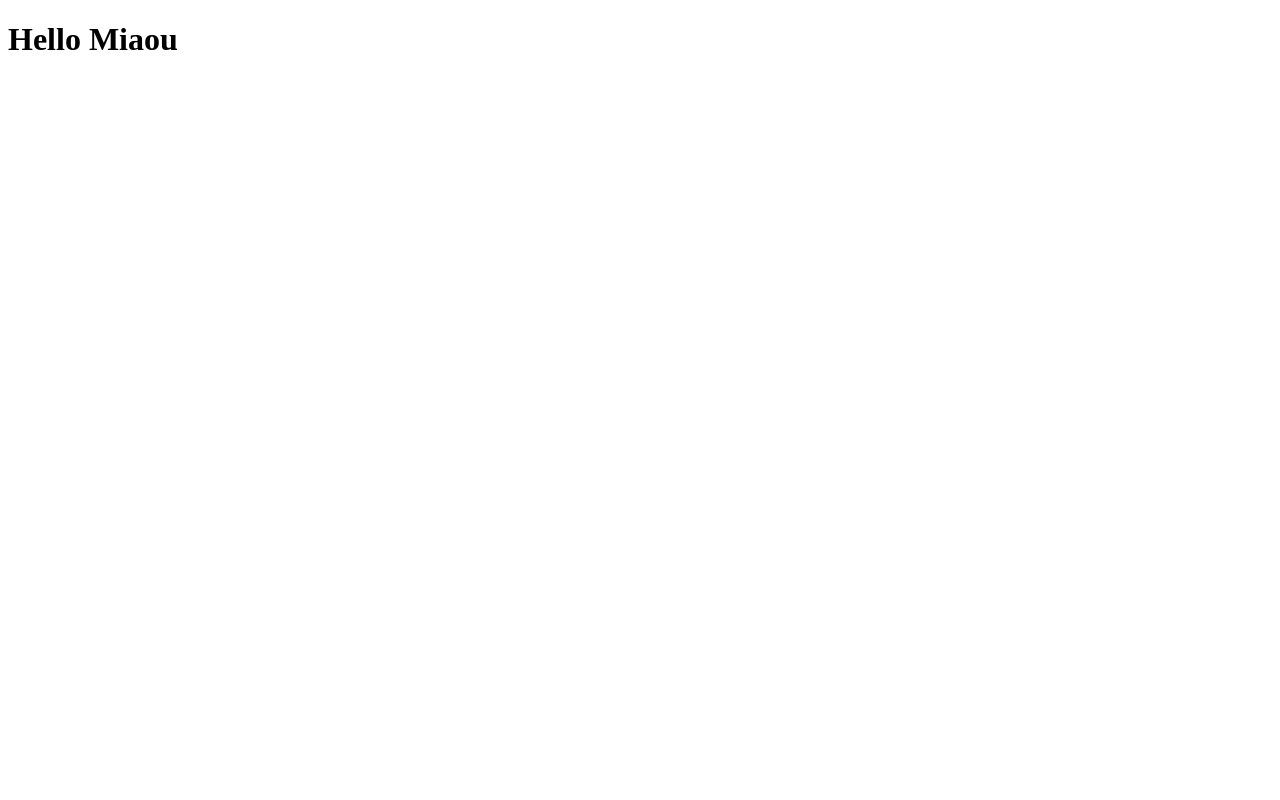
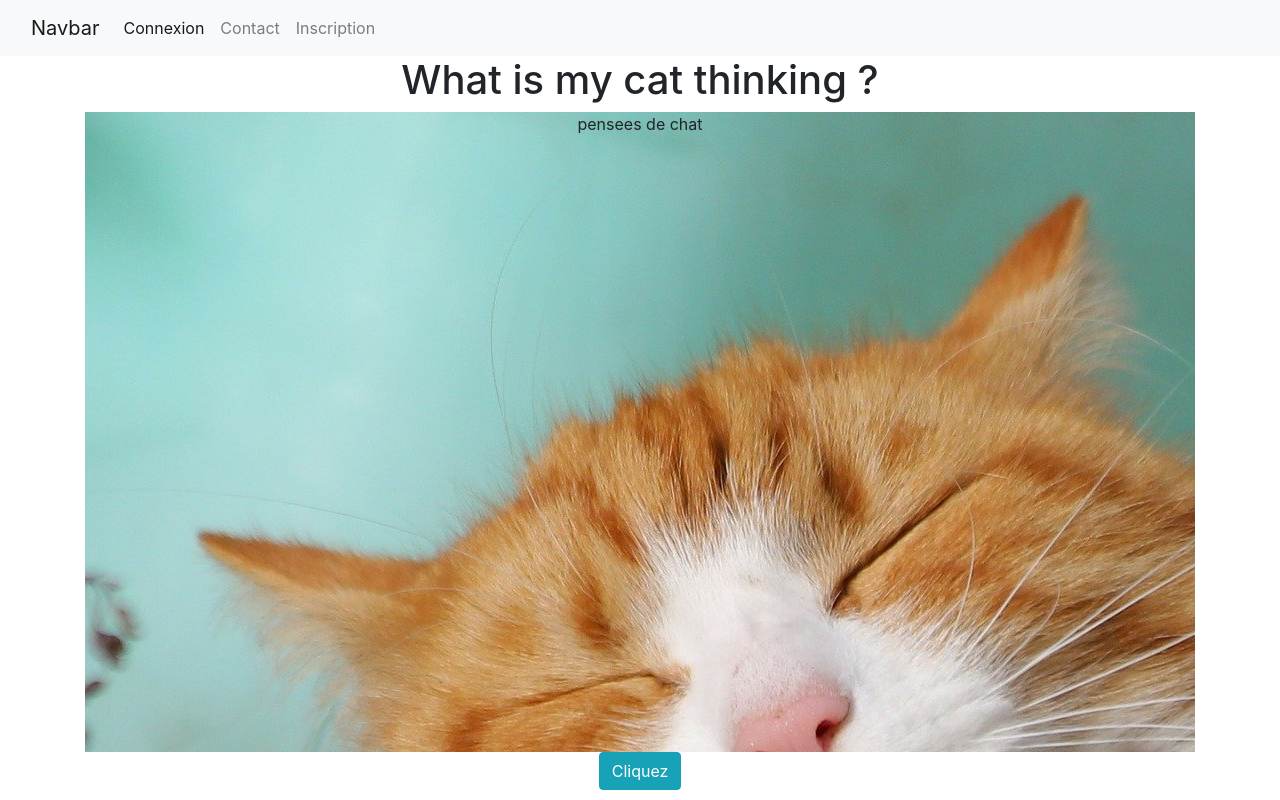
Before and after one commit to ZK9XW3/my-cat-is-thinking-front, a plain HTML site: page index.html in a window 1280 px wide. Drawn offline with nearby package versions, Linux system fonts and the light colour scheme.

Commit message:
feature(html): integration

```diff
--- a/assets/css/style.css
+++ b/assets/css/style.css
@@ -0,0 +1,12 @@
+.container {
+    text-align: center;
+}
+.container__img {
+    background-color: red;
+    background-image: url(../../assets/img/cat2.jpg);
+    min-height: 80vh;
+}
+
+.container__img__img {
+    width: 100%;
+}
--- a/index.html
+++ b/index.html
@@ -5,8 +5,41 @@
     <meta http-equiv="X-UA-Compatible" content="IE=edge">
     <meta name="viewport" content="width=device-width, initial-scale=1.0">
     <title>What is my cat thinking</title>
+    <link rel="stylesheet" href="https://stackpath.bootstrapcdn.com/bootstrap/4.3.1/css/bootstrap.min.css" integrity="sha384-ggOyR0iXCbMQv3Xipma34MD+dH/1fQ784/j6cY/iJTQUOhcWr7x9JvoRxT2MZw1T" crossorigin="anonymous">
+    <script src="https://stackpath.bootstrapcdn.com/bootstrap/4.3.1/js/bootstrap.min.js" integrity="sha384-JjSmVgyd0p3pXB1rRibZUAYoIIy6OrQ6VrjIEaFf/nJGzIxFDsf4x0xIM+B07jRM" crossorigin="anonymous"></script>
+    <link rel="stylesheet" href="./assets/css/style.css">
 </head>
 <body>
-    <h1>Hello Miaou</h1>
+    <header>
+        <nav class="navbar navbar-expand-lg navbar-light bg-light">
+            <div class="container-fluid">
+                <a class="navbar-brand" href="#">Navbar</a>
+                <button class="navbar-toggler" type="button" data-bs-toggle="collapse" data-bs-target="#navbarNavAltMarkup" aria-controls="navbarNavAltMarkup" aria-expanded="false" aria-label="Toggle navigation">
+                <span class="navbar-toggler-icon"></span>
+                </button>
+                <div class="collapse navbar-collapse" id="navbarNavAltMarkup">
+                <div class="navbar-nav">
+                    <a class="nav-link active" aria-current="page" href="#">Connexion</a>
+                    <a class="nav-link" href="#">Contact</a>
+                    <a class="nav-link" href="#">Inscription</a>
+                </div>
+                </div>
+            </div>
+        </nav>
+    </header>
+    <main>
+        <div class="container">
+            <h1>What is my cat thinking ?</h1>
+            <div class="container__img">
+                <div class="thought">
+                    <p>pensees de chat</p>
+                </div>
+                <!-- <img class="container__img__img" src="./assets/img/cat2.jpg" alt="cat"> -->
+            </div>
+            <button type="button" class="btn btn-info">Cliquez</button>
+        </div>
+    </main>
+    <footer></footer>
+
 </body>
 </html>
```
Also changed, not shown: assets/img/cat1.jpg (added), assets/img/cat2.jpg (added), assets/img/cat3.jpg (added), assets/img/cat4.jpg (added).
